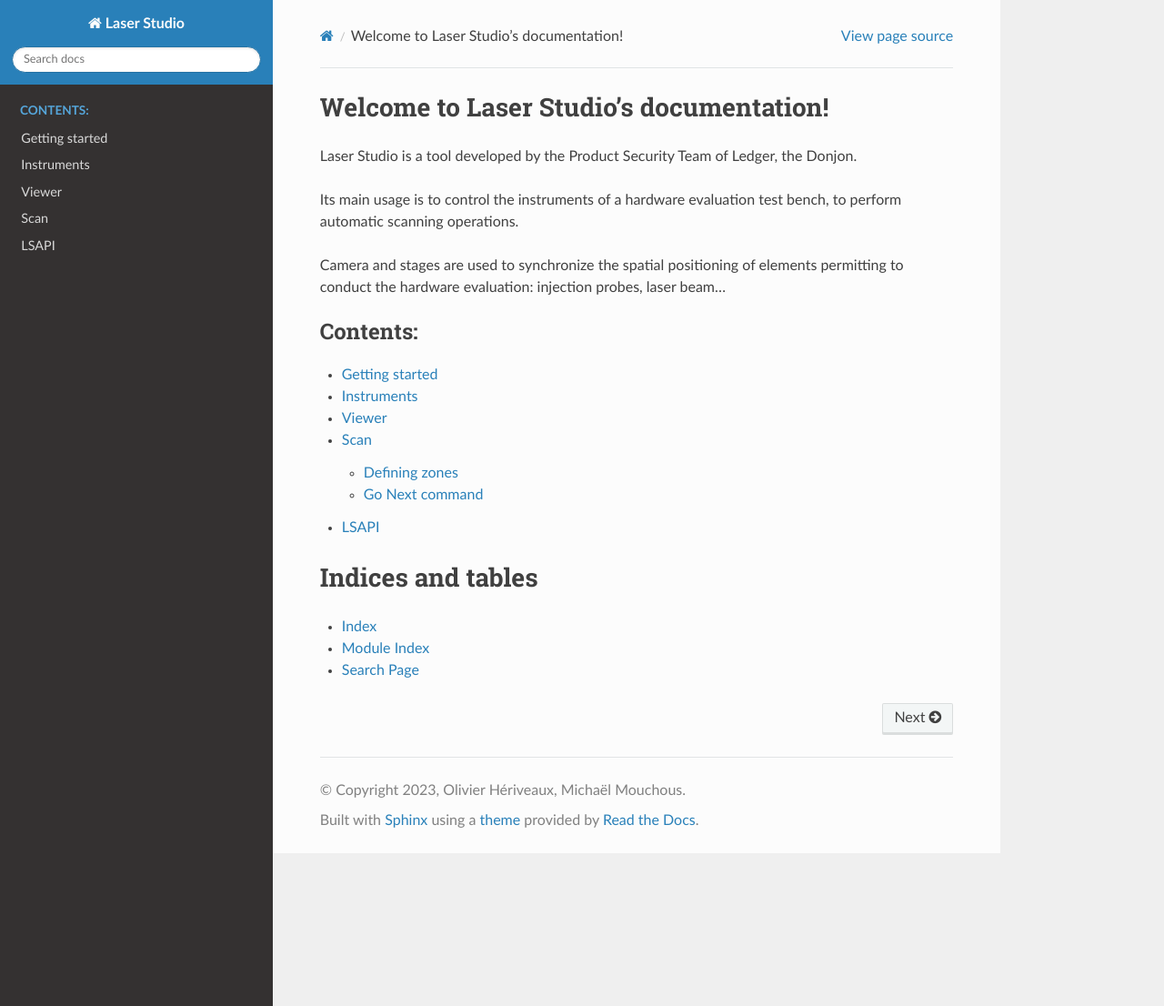
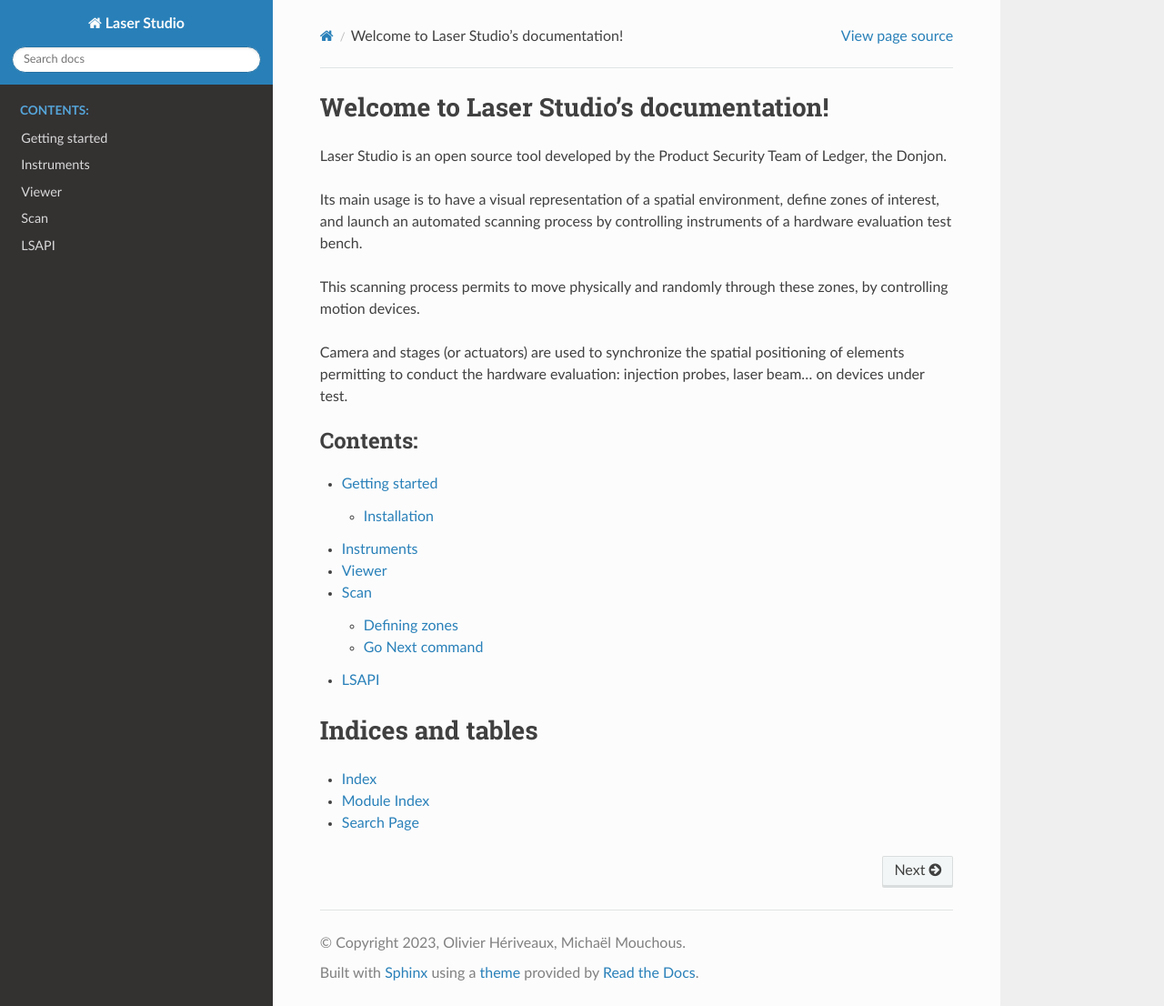
Before and after one commit to Ledger-Donjon/laserstudio, a Sphinx documentation site: the page built from docs/index.rst, in a window 1280 px wide and 1106 px high. Shown: the whole window at 91% size. Built offline with Sphinx 7.4.7 and the Read the Docs theme 2.0.0, drawn with Linux system fonts in a browser that asks for light colours.

```diff
--- a/docs/index.rst
+++ b/docs/index.rst
@@ -1,18 +1,18 @@
-.. Laser Studio documentation master file, created by
-   sphinx-quickstart on Thu Sep  7 10:01:26 2023.
-   You can adapt this file completely to your liking, but it should at least
-   contain the root `toctree` directive.
-
 Welcome to Laser Studio's documentation!
 ========================================
 
-Laser Studio is a tool developed by the Product Security Team of Ledger, the Donjon.
+Laser Studio is an open source tool developed by the Product Security Team of Ledger, the Donjon.
 
-Its main usage is to control the instruments of a hardware evaluation test bench, to
-perform automatic scanning operations.
+Its main usage is to have a visual representation of a spatial environment,
+define zones of interest, and launch an automated scanning process by
+controlling instruments of a hardware evaluation test bench.
 
-Camera and stages are used to synchronize the spatial positioning of
+This scanning process permits to move physically and randomly through these zones,
+by controlling motion devices.
+
+Camera and stages (or actuators) are used to synchronize the spatial positioning of
 elements permitting to conduct the hardware evaluation: injection probes, laser beam...
+on devices under test.
 
 .. toctree::
    :maxdepth: 2
```
Also changed, not shown: README.md (+2 -1 lines), docs/getting_started.rst (+19 -2 lines), docs/installation.rst (deleted).
